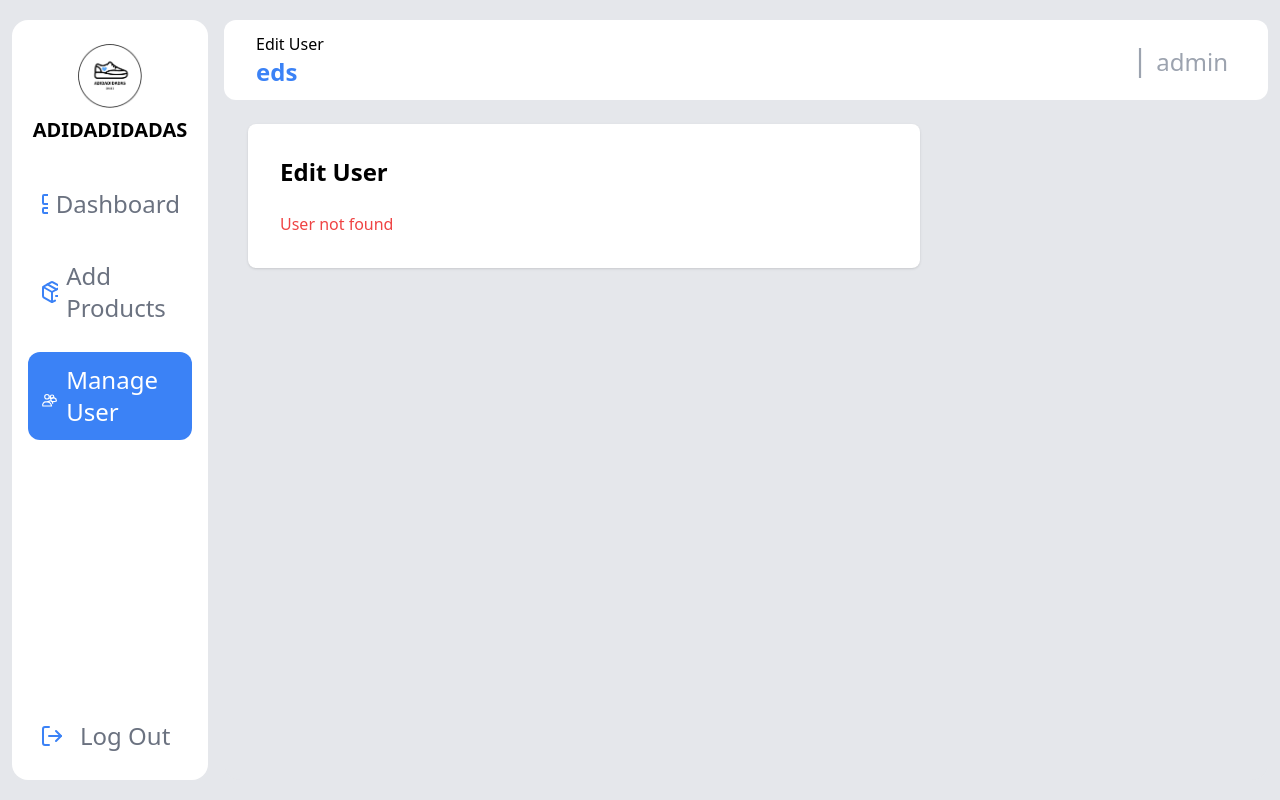
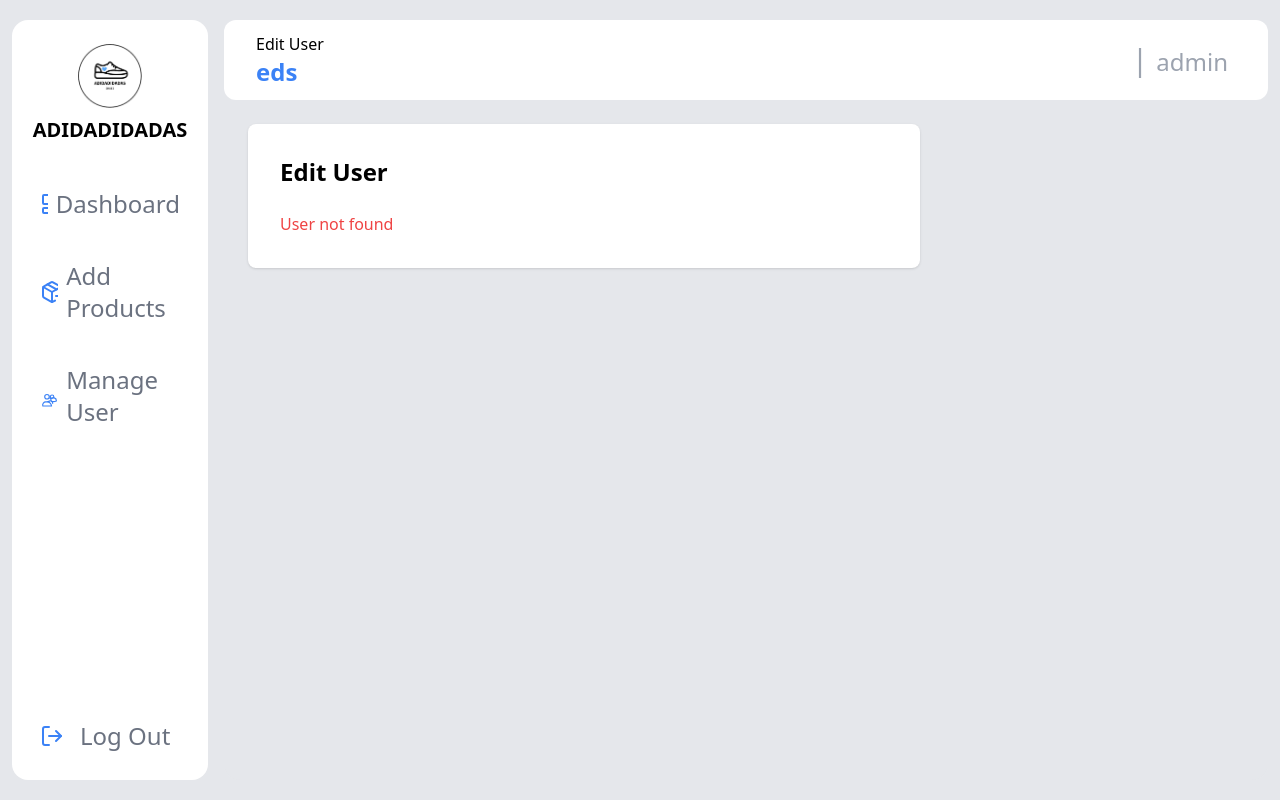
Before and after one commit to Eye-luh/e-commerce-PHP-project, a PHP site: page /edit_user.php in a window 1280 px wide. Run offline with PHP 8.4, Linux system fonts and the light colour scheme; a user stored in the database is signed in; some libraries are stand-ins or nearby versions.

Commit message:
Version2

```diff
--- a/edit_user.php
+++ b/edit_user.php
@@ -1,6 +1,7 @@
 <?php
 session_start();
 include 'connection.php';
+
 
 if (!isset($_SESSION['user_id'])) {
     header("Location: login.html");
@@ -17,37 +18,48 @@
 $user = null;
 
 if (isset($_GET['id'])) {
+    // Convert ID to integer for safety
     $user_id = intval($_GET['id']);
 
+    // fetch user information
     $sql = "SELECT user_id, userName, email, userType FROM tbl_user WHERE user_id = ?";
     $stmt = $conn->prepare($sql);
     $stmt->bind_param("i", $user_id);
     $stmt->execute();
     $result = $stmt->get_result();
 
+    // Check if user exists
     if ($result->num_rows > 0) {
+
         $user = $result->fetch_assoc();
     } else {
+        // User not found - redirect back to manage users page
         header("Location: manage_users.php");
         exit();
     }
     $stmt->close();
 }
 
+// Process form submission to update user
 if ($_SERVER['REQUEST_METHOD'] === 'POST' && isset($_POST['user_id'])) {
+    // Get form data
     $user_id = intval($_POST['user_id']);
     $username = htmlspecialchars($_POST['username'] ?? '');
     $email = htmlspecialchars($_POST['email'] ?? '');
     $usertype = htmlspecialchars($_POST['usertype'] ?? '');
 
+
     if (empty($username) || empty($email) || empty($usertype)) {
         $error = "All fields are required!";
     } else {
+
         $sql = "UPDATE tbl_user SET userName = ?, email = ?, userType = ? WHERE user_id = ?";
         $stmt = $conn->prepare($sql);
         $stmt->bind_param("sssi", $username, $email, $usertype, $user_id);
 
+
         if ($stmt->execute()) {
+
             $success = "User updated successfully!";
             $user['userName'] = $username;
             $user['email'] = $email;
@@ -98,15 +110,15 @@
                         <h1 class="text-2xl ms-2 text-gray-500 group-hover:text-white transition">Add Products</h1>
                     </a>
 
-                    <a href="manage_users.php" class="group hover:bg-blue-500 p-3 rounded-xl flex items-center w-full transition bg-blue-500">
-                        <svg class="text-blue-500 group-hover:text-white transition text-white" xmlns="http://www.w3.org/2000/svg" fill="none" viewBox="0 0 24 24" stroke-width="1.5" stroke="currentColor" width="24" height="24">
+                    <a href="manage_users.php" class="group hover:bg-blue-500 p-3 rounded-xl flex items-center w-full transition">
+                        <svg class="text-blue-500 group-hover:text-white transition" xmlns="http://www.w3.org/2000/svg" fill="none" viewBox="0 0 24 24" stroke-width="1.5" stroke="currentColor" width="24" height="24">
                             <path stroke-linecap="round" stroke-linejoin="round" d="M15 19.128a9.38 9.38 0 0 0 2.625.372 9.337 9.337 0 0 0 4.121-.952 4.125 4.125 0 0 0-7.533-2.493M15 19.128v-.003c0-1.657-.671-3.157-1.76-4.233m2.76 4.233l.812 2.582m-4.572-8.725a3 3 0 1 1-6 0 3 3 0 0 1 6 0Zm6 0a2.25 2.25 0 1 1-4.5 0 2.25 2.25 0 0 1 4.5 0Zm-9 6.75c1.657 0 3.157.671 4.233 1.76.985.99 1.644 2.338 1.821 3.721H3.75a4.125 4.125 0 0 1 4.275-5.481Zm0 0s3.063-.669 4.275-1.481" />
                         </svg>
-                        <h1 class="text-2xl ms-2 text-white transition">Manage User</h1>
+                        <h1 class="text-2xl ms-2 text-gray-500 group-hover:text-white transition">Manage User</h1>
                     </a>
                 </div>
 
-                <!-- Logout button at the bottom -->
+
                 <div class="mt-auto p-4 w-full">
                     <a href="logout.php" class="group hover:bg-blue-500 p-3 rounded-xl flex items-center w-full transition">
                         <svg class="text-blue-500 group-hover:text-white transition" xmlns="http://www.w3.org/2000/svg" width="24" height="24" fill="none" stroke="currentColor" stroke-width="2" stroke-linecap="round" stroke-linejoin="round">
@@ -147,7 +159,7 @@
                 </div>
             </div>
 
-            <!-- Edit Form -->
+
             <div class="w-full p-6">
                 <div class="bg-white rounded-lg shadow p-8 max-w-2xl">
                     <h3 class="text-2xl font-bold mb-6">Edit User</h3>
```
Also changed, not shown: manage_users.php (+8 -2 lines), uploads/Screenshot 2025-10-27 130401.png (added).
